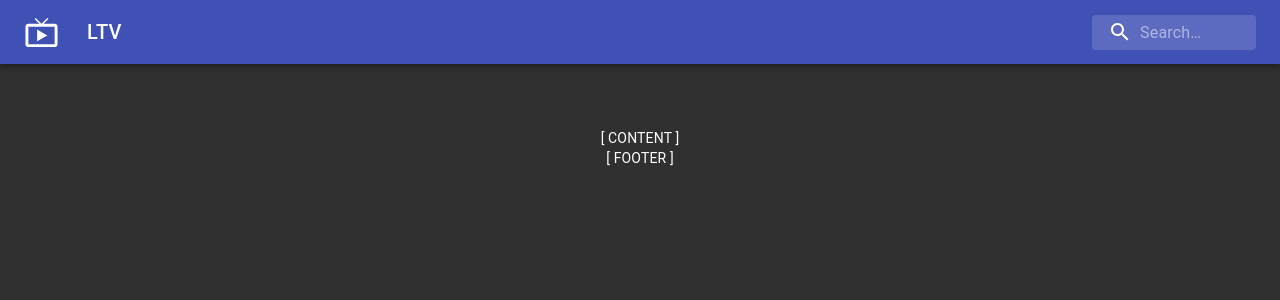
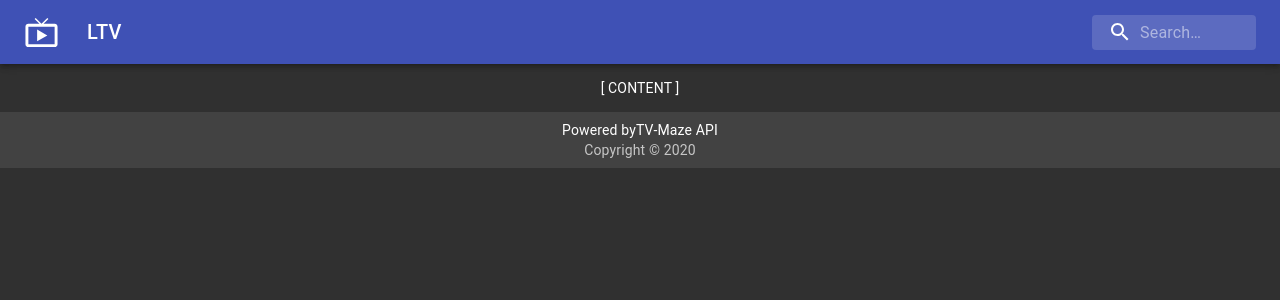
Before and after one commit to barteklecki/lecki-tv, a React (Create React App) app: page / in a window 1280 px wide. Shown: the top 300 px of the page. Built offline with nearby package versions, Linux system fonts and the light colour scheme.

Commit message:
feat(footer): mui footer skeleton

```diff
--- a/src/Components/App.css
+++ b/src/Components/App.css
@@ -1,3 +1,4 @@
 .App {
   text-align: center;
+  height: 100vh;
 }
--- a/src/Components/Content/Content.js
+++ b/src/Components/Content/Content.js
@@ -3,7 +3,7 @@ import React from 'react'
 const Content = () => {
     return (
         <main>
-            [ CONTENT ]
+           <p>[ CONTENT ]</p>
         </main>
     )
 }
--- a/src/Components/Footer/Footer.js
+++ b/src/Components/Footer/Footer.js
@@ -1,11 +1,36 @@
-import React from 'react'
+import React from 'react';
 
-const Footer = () => {
+import Typography from '@material-ui/core/Typography';
+import Container from '@material-ui/core/Container';
+import Link from '@material-ui/core/Link';
+
+import theme from '../../assets/theme';
+import {makeStyles} from '@material-ui/core/styles';
+
+const useStyles = makeStyles({
+    footer: {
+        padding: theme.spacing(1, 2),
+        marginTop: 'auto',
+        backgroundColor: theme.palette.background.paper,
+    },
+});
+
+export default function Footer() {
+    const classes = useStyles();
+
     return (
-        <footer>
-            [ FOOTER ]
+        <footer className={classes.footer}>
+            <Container maxWidth="sm">
+                <Typography variant="body2">
+                    Powered by
+                    <Link color="inherit" href="https://www.tvmaze.com/api">
+                        TV-Maze API
+                    </Link>
+                </Typography>
+                <Typography variant="body2" color="textSecondary">
+                    Copyright © 2020
+                </Typography>
+            </Container>
         </footer>
-    )
+    );
 }
-
-export default Footer;
--- a/src/Components/Header/Header.js
+++ b/src/Components/Header/Header.js
@@ -8,12 +8,11 @@ import InputBase from '@material-ui/core/InputBase';
 import LiveTvIcon from '@material-ui/icons/LiveTv';
 import SearchIcon from '@material-ui/icons/Search';
 
-import { withStyles } from "@material-ui/core/styles";
+import {withStyles} from '@material-ui/core/styles';
 import styles from './styles';
 
-
 const Header = (props) => {
-    const { classes } = props;
+    const {classes} = props;
     return (
         <div className={classes.root}>
             <AppBar position="static">
@@ -44,7 +43,6 @@ const Header = (props) => {
                     </div>
                 </Toolbar>
             </AppBar>
-            <Toolbar />
         </div>
     );
 };
```
